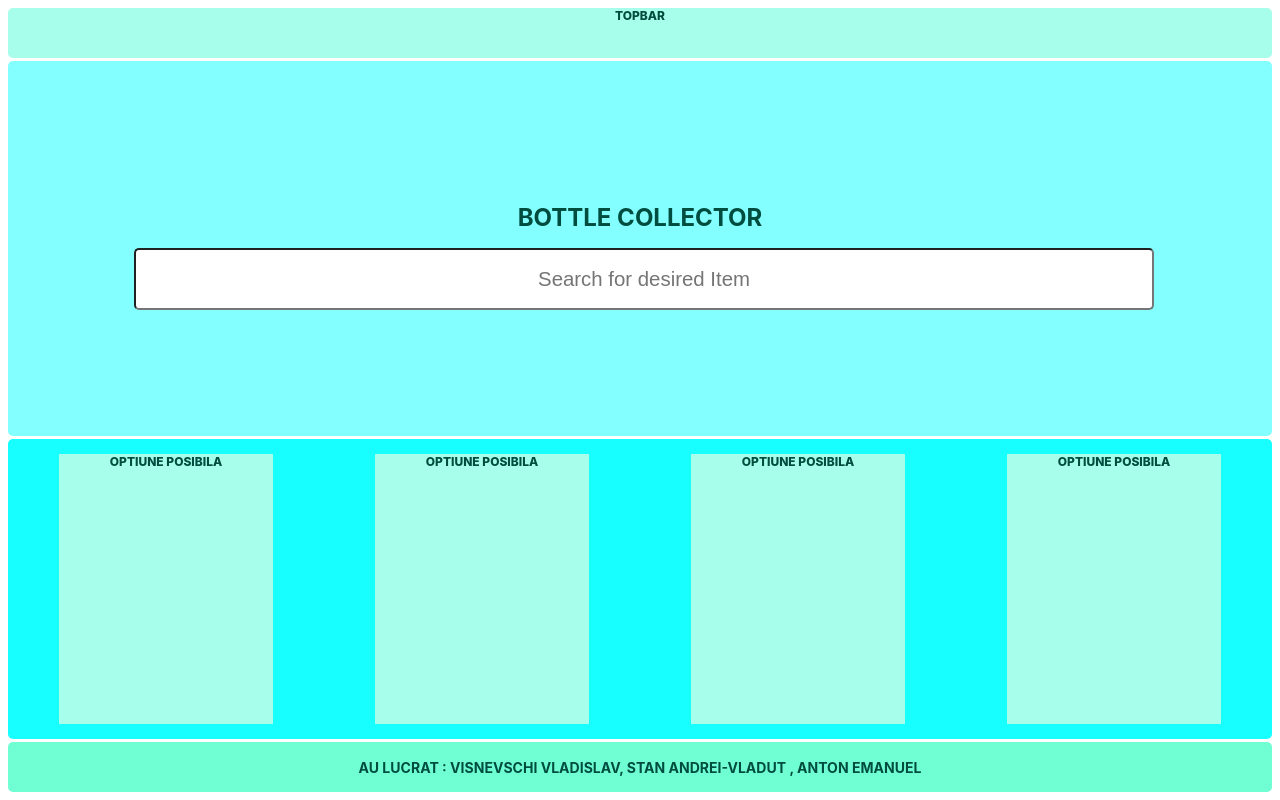
After one commit to andrei-v-stan/ColB, a PHP site: page /homePag.html in a window 1280 px wide. The commit adds this page. Run offline with PHP 8.4, Linux system fonts and the light colour scheme.

Commit message:
homePaG+ TESTARE
in stare perfecta

```diff
--- /dev/null
+++ b/homePag.css
@@ -0,0 +1,95 @@
+:root {
+  --main-radius: 5px;
+  --main-padding: 5px;
+}
+
+body {
+  font-family: "Inter", sans-serif;
+}
+.container {
+  display: grid;
+  height: 98vh;
+  grid-template-columns: 1fr 1fr 1fr;
+  grid-template-rows: 0.2fr 1.5fr 1.2fr 0.2fr;
+  grid-template-areas:
+    "nav nav nav "
+    "bar bar bar"
+    "opt opt opt"
+    "footer footer footer";
+  grid-gap: 0.2rem;
+  font-weight: 800;
+  text-transform: uppercase;
+  font-size: 12px;
+  color: #004d40;
+  text-align: center;
+}
+
+#top{
+  background: #a7ffeb;
+  grid-area: nav;
+  border-radius: var(--main-radius);
+  padding-top: 0;
+}
+#bar{
+  background: #84ffff;
+  grid-area: bar;
+  border-radius: var(--main-radius);
+  display: flex;
+  align-items: center;
+  justify-content: center;
+}
+form{
+  width: 80%;
+}
+input{
+  width: 100%;
+  height: 7vh;
+  border-radius: var(--main-radius);
+  text-align: center;
+  font-size: 170%;
+}
+#options{
+  background: #18ffff;
+  grid-area: opt;
+  border-radius: var(--main-radius);
+  display: flex;
+  align-items: center;
+  justify-content: space-around;
+}
+.option{
+  background:  #a7ffeb;
+  width: 17%;
+  height: 90%;
+}
+
+footer{
+  background-color:#6fffd2 ;
+  grid-area: footer;
+  border-radius: var(--main-radius);
+  display: flex;
+  align-items: center;
+  justify-content: center;
+}
+
+
+
+
+
+
+@media only screen and (max-width: 850px) and (min-width: 450px){
+  .extra{
+    display: none;
+  }
+  .option{
+    width: 40%;
+  }
+}
+
+@media only screen and (max-width: 450px){
+  .noPhone{
+    display: none;
+  }
+  .option{
+    width: 70%;
+  }
+}
--- /dev/null
+++ b/homePag.html
@@ -0,0 +1,29 @@
+<!DOCTYPE html>
+<html lang="en">
+<head>
+	<meta charset="utf-8">
+	<meta name="viewport" content="width=device-width, initial-scale=1">
+	<link rel="stylesheet" type="text/css" href="homePag.css">
+	<title>Home</title>
+</head>
+<body>
+<div class="container">
+	<div id="top">topBar</div>
+	<div id="bar">
+		<form>
+			<h1>Bottle Collector</h1>
+			<input type="text" placeholder="Search for desired Item">
+		</form>
+	</div>
+	<div id=options>
+		<div class="option"> optiune posibila</div>
+		<div class="option  noPhone"> optiune posibila</div>
+		<div class="option extra noPhone"> optiune posibila</div>
+		<div class="option extra noPhone"> optiune posibila</div>
+	</div>
+	<footer>
+		<h3>Au Lucrat : Visnevschi Vladislav, Stan Andrei-Vladut , Anton Emanuel</h3>
+	</footer>
+</div>
+</body>
+</html>
--- a/myObj.css
+++ b/myObj.css
@@ -160,7 +160,6 @@ footer>ul>li{
   width: 20%;
   height: 60%;
   text-align: center;
-  padding: auto;
 }
 #big_img_container{
   display: none;
@@ -194,7 +193,7 @@ footer>ul>li{
   }
   .container{
     grid-template-columns: 1fr 1fr 1fr 1fr;
-    grid-template-rows: 0.2fr 3.6fr 1.2fr 0.fr;
+    grid-template-rows: 0.2fr 3.6fr 1.2fr 0fr;
   }
 }
 
```
Also changed, not shown: myObject.html (+5 -5 lines).
